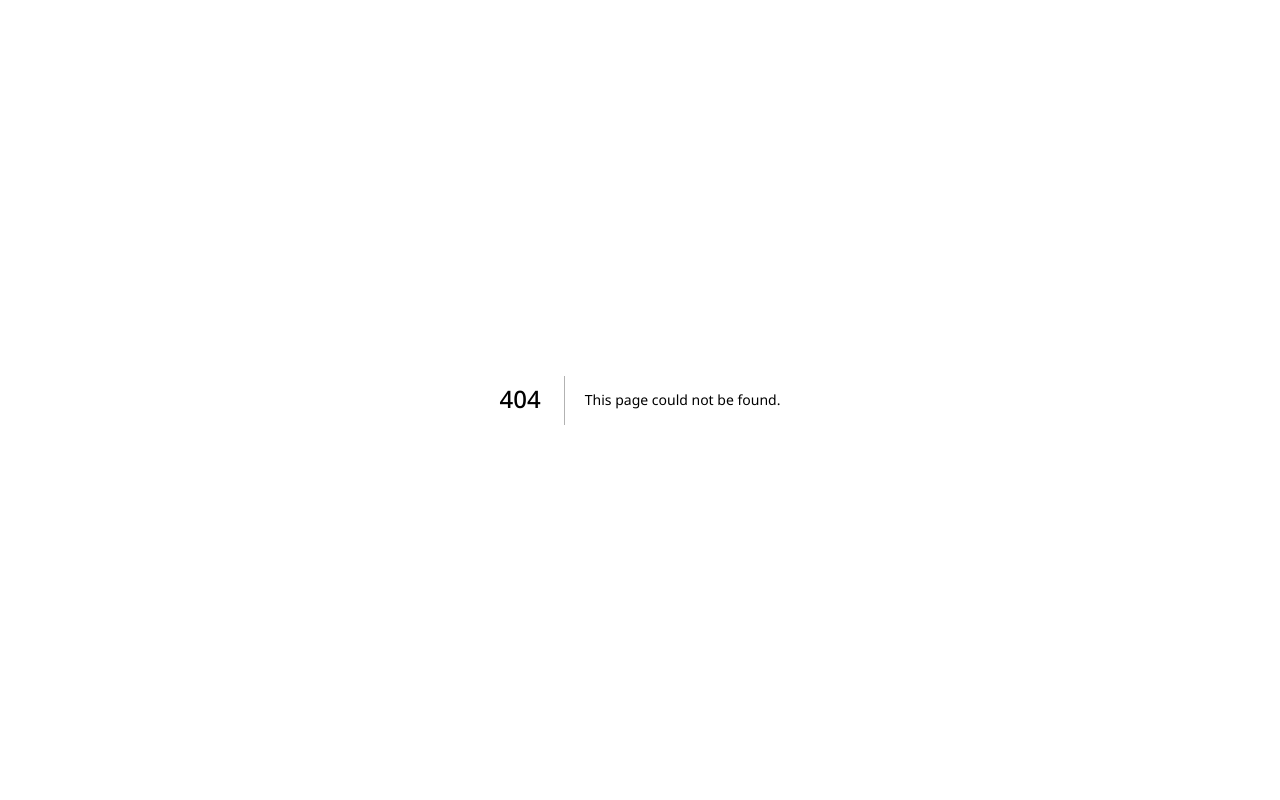
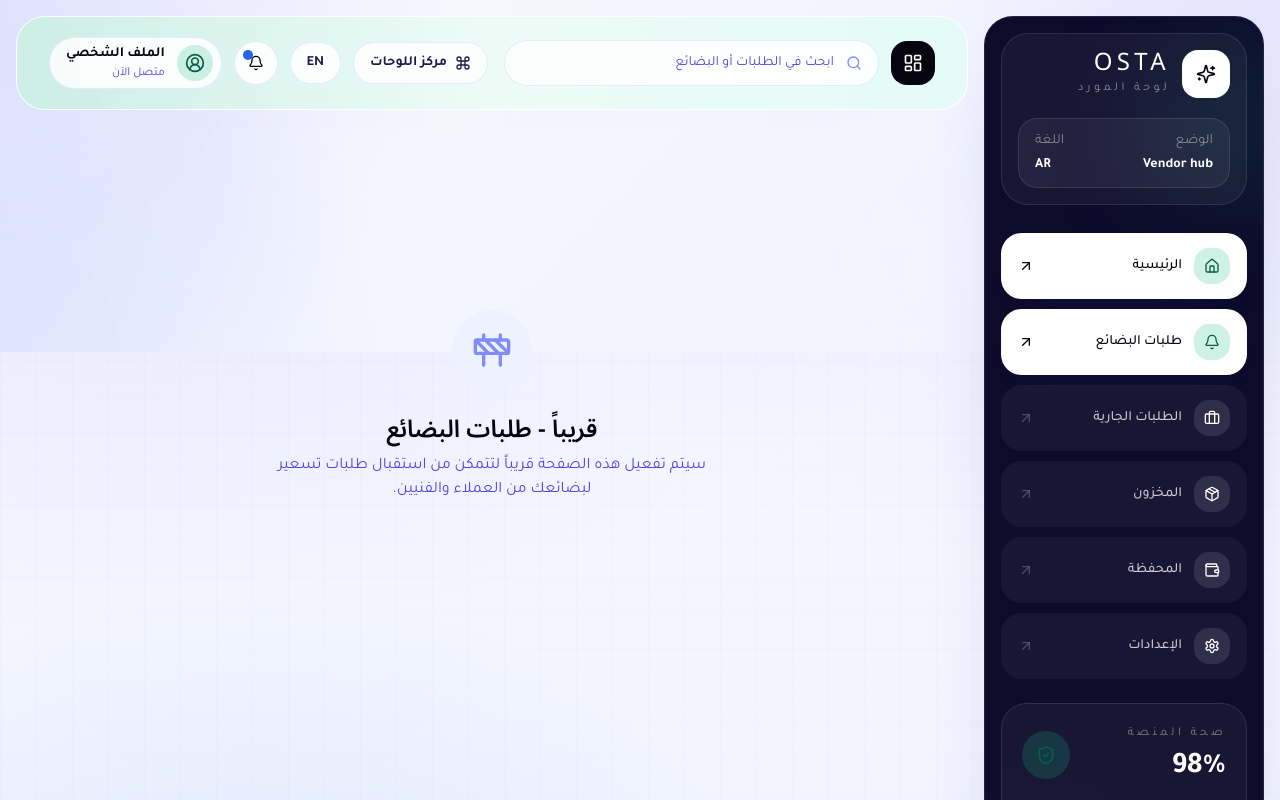
Before and after one commit to Gotix-eg/OSTA, a Next.js app in the folder apps/web/: page /ar/vendor/requests in a window 1280 px wide. Before the commit this address had no page. Shown: the top 800 px of the page. Built offline with nearby package versions, Linux system fonts and the light colour scheme; no server answers.

Commit message:
fix: add missing vendor dashboard pages to resolve 404s

```diff
--- /dev/null
+++ b/apps/web/app/[locale]/vendor/active-orders/page.tsx
@@ -0,0 +1,29 @@
+import { notFound } from "next/navigation";
+import { DashboardShell } from "@/components/dashboard/dashboard-shell";
+import { isLocale } from "@/lib/locales";
+import { Construction } from "lucide-react";
+
+export const dynamic = "force-dynamic";
+
+export default async function VendorActiveOrdersPage({ params }: { params: Promise<{ locale: string }> }) {
+  const { locale } = await params;
+  if (!isLocale(locale)) notFound();
+
+  return (
+    <DashboardShell locale={locale} role="vendor">
+      <div className="flex h-[60vh] flex-col items-center justify-center text-center">
+        <div className="flex h-20 w-20 items-center justify-center rounded-full bg-surface-soft text-dark-400">
+          <Construction className="h-10 w-10" />
+        </div>
+        <h2 className="mt-6 text-2xl font-semibold text-dark-950">
+          {locale === "ar" ? "قريباً - الطلبات الجارية" : "Coming Soon - Active Orders"}
+        </h2>
+        <p className="mt-2 text-dark-500 max-w-md">
+          {locale === "ar"
+            ? "هنا ستتابع الطلبات المباشرة التي قام العملاء بتأكيدها من مخزونك."
+            : "Here you will track direct orders verified by customers from your inventory."}
+        </p>
+      </div>
+    </DashboardShell>
+  );
+}
--- /dev/null
+++ b/apps/web/app/[locale]/vendor/requests/page.tsx
@@ -0,0 +1,29 @@
+import { notFound } from "next/navigation";
+import { DashboardShell } from "@/components/dashboard/dashboard-shell";
+import { isLocale } from "@/lib/locales";
+import { Construction } from "lucide-react";
+
+export const dynamic = "force-dynamic";
+
+export default async function VendorRequestsPage({ params }: { params: Promise<{ locale: string }> }) {
+  const { locale } = await params;
+  if (!isLocale(locale)) notFound();
+
+  return (
+    <DashboardShell locale={locale} role="vendor">
+      <div className="flex h-[60vh] flex-col items-center justify-center text-center">
+        <div className="flex h-20 w-20 items-center justify-center rounded-full bg-surface-soft text-dark-400">
+          <Construction className="h-10 w-10" />
+        </div>
+        <h2 className="mt-6 text-2xl font-semibold text-dark-950">
+          {locale === "ar" ? "قريباً - طلبات البضائع" : "Coming Soon - Material Requests"}
+        </h2>
+        <p className="mt-2 text-dark-500 max-w-md">
+          {locale === "ar"
+            ? "سيتم تفعيل هذه الصفحة قريباً لتتمكن من استقبال طلبات تسعير لبضائعك من العملاء والفنيين."
+            : "This page will be activated soon to allow receiving quotes for your materials from clients and workers."}
+        </p>
+      </div>
+    </DashboardShell>
+  );
+}
--- /dev/null
+++ b/apps/web/app/[locale]/vendor/settings/page.tsx
@@ -0,0 +1,29 @@
+import { notFound } from "next/navigation";
+import { DashboardShell } from "@/components/dashboard/dashboard-shell";
+import { isLocale } from "@/lib/locales";
+import { Construction } from "lucide-react";
+
+export const dynamic = "force-dynamic";
+
+export default async function VendorSettingsPage({ params }: { params: Promise<{ locale: string }> }) {
+  const { locale } = await params;
+  if (!isLocale(locale)) notFound();
+
+  return (
+    <DashboardShell locale={locale} role="vendor">
+      <div className="flex h-[60vh] flex-col items-center justify-center text-center">
+        <div className="flex h-20 w-20 items-center justify-center rounded-full bg-surface-soft text-dark-400">
+          <Construction className="h-10 w-10" />
+        </div>
+        <h2 className="mt-6 text-2xl font-semibold text-dark-950">
+          {locale === "ar" ? "الإعدادات - جاري العمل عليها" : "Settings - In Development"}
+        </h2>
+        <p className="mt-2 text-dark-500 max-w-md">
+          {locale === "ar"
+            ? "قريباً ستتمكن من تعديل بيانات متجرك وحالتك ومواعيد العمل من هنا."
+            : "Soon you will be able to edit your store information, status, and working hours from here."}
+        </p>
+      </div>
+    </DashboardShell>
+  );
+}
--- /dev/null
+++ b/apps/web/app/[locale]/vendor/wallet/page.tsx
@@ -0,0 +1,29 @@
+import { notFound } from "next/navigation";
+import { DashboardShell } from "@/components/dashboard/dashboard-shell";
+import { isLocale } from "@/lib/locales";
+import { Construction } from "lucide-react";
+
+export const dynamic = "force-dynamic";
+
+export default async function VendorWalletPage({ params }: { params: Promise<{ locale: string }> }) {
+  const { locale } = await params;
+  if (!isLocale(locale)) notFound();
+
+  return (
+    <DashboardShell locale={locale} role="vendor">
+      <div className="flex h-[60vh] flex-col items-center justify-center text-center">
+        <div className="flex h-20 w-20 items-center justify-center rounded-full bg-surface-soft text-dark-400">
+          <Construction className="h-10 w-10" />
+        </div>
+        <h2 className="mt-6 text-2xl font-semibold text-dark-950">
+          {locale === "ar" ? "قريباً - المحفظة" : "Coming Soon - Wallet"}
+        </h2>
+        <p className="mt-2 text-dark-500 max-w-md">
+          {locale === "ar"
+            ? "سيتم ربط وإظهار جميع مبيعاتك وحساباتك المالية في هذه الصفحة."
+            : "All your sales and financial accounts will be shown on this page."}
+        </p>
+      </div>
+    </DashboardShell>
+  );
+}
```
